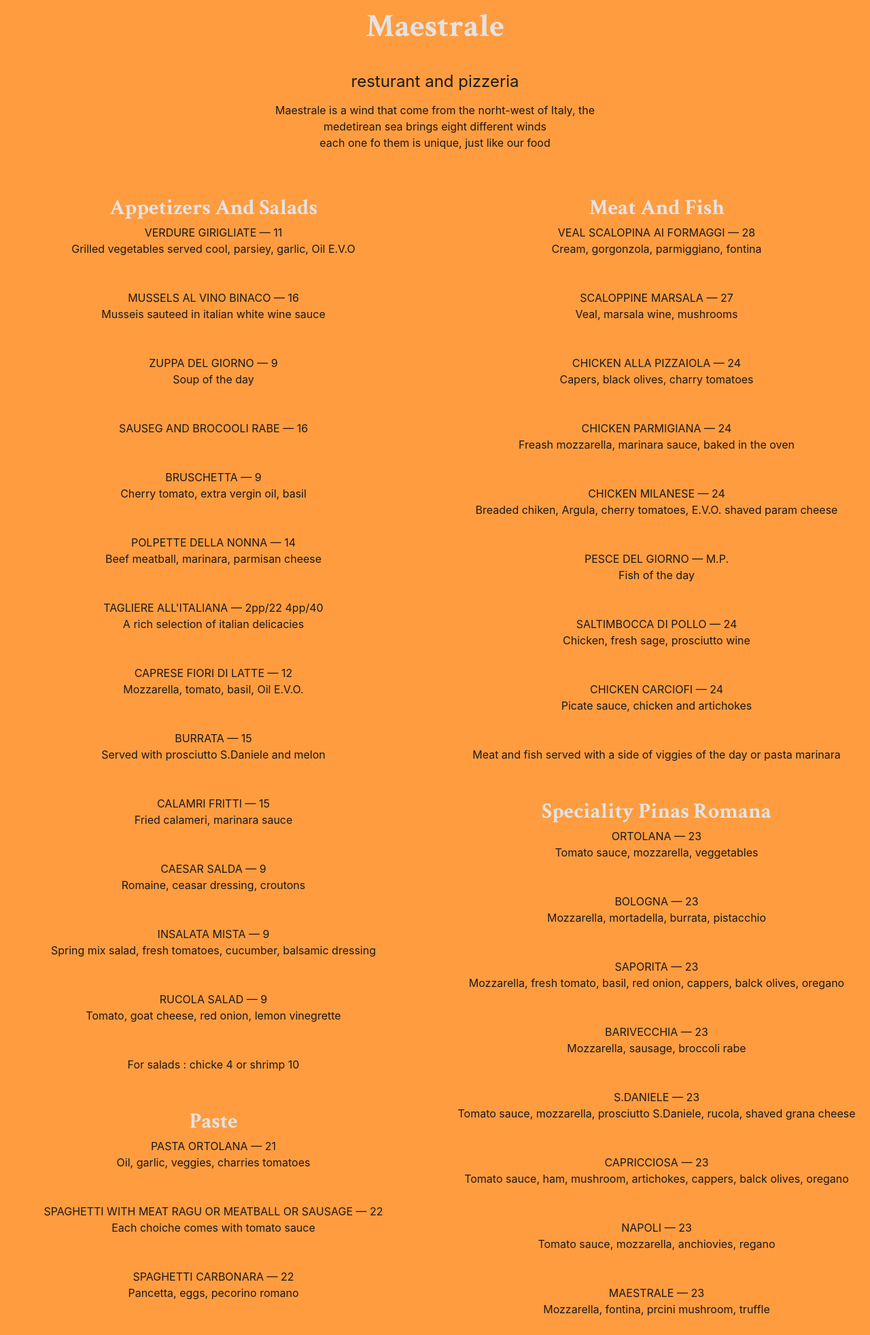
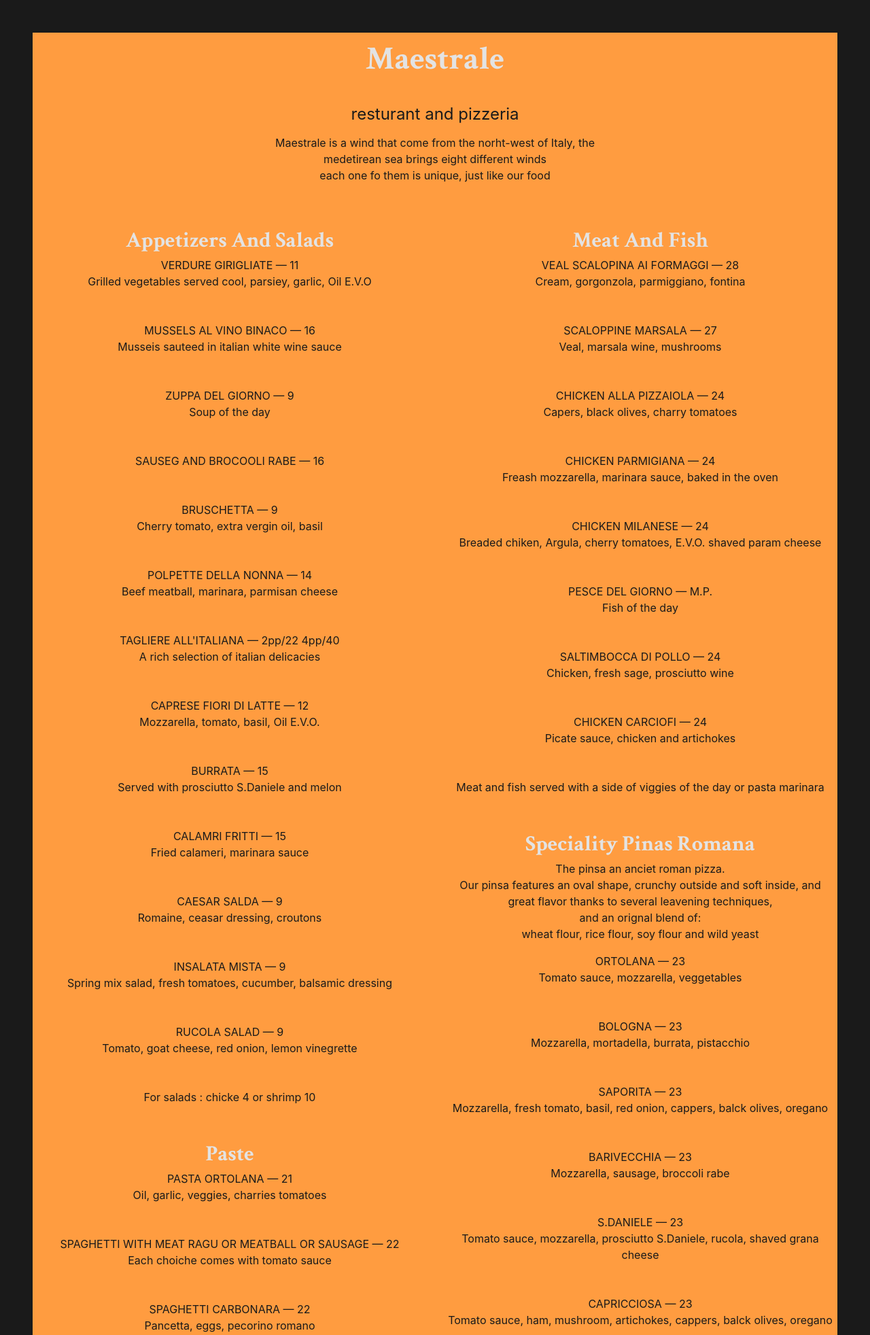
Before and after one commit to PietroVidoni/Maestrale-Restaurant, a PHP site: page /menu.html in a window 1280 px wide. Shown: the top 1964 px of the page at 68% size. Run offline with PHP 8.4, Linux system fonts and the light colour scheme.

Commit message:
Finished the menu

```diff
--- a/assets/css/menu.css
+++ b/assets/css/menu.css
@@ -3,7 +3,7 @@ html, main {
 }
 
 #menu-section {
-    margin-top: 0;
+    margin: 3rem;
     background-color: var(--highlight-color);
 }
 
--- a/menu.html
+++ b/menu.html
@@ -173,6 +173,13 @@
 
 
                     <h2 class="mt-6 is-size-3 title-font">Speciality Pinas Romana</h2>
+                    <div class="menu-description mb-4">
+                        The pinsa an anciet roman pizza.<br>
+                        Our pinsa features an oval shape, crunchy outside and soft inside, and<br>
+                        great flavor thanks to several leavening techniques,<br>
+                        and an orignal blend of:<br>
+                        wheat flour, rice flour, soy flour and wild yeast<br>
+                    </div>
 
                     <div class="font-text menu-entry">
                         <div class="menu-title">ORTOLANA &#8212 <span class="is-size-6">23</span></div>
@@ -277,7 +284,5 @@
                 </div>
             </div>
         </section>
-        </main>
-
     </body>
 </html>
```
Lines whose indentation alone changed are shown as unchanged.
